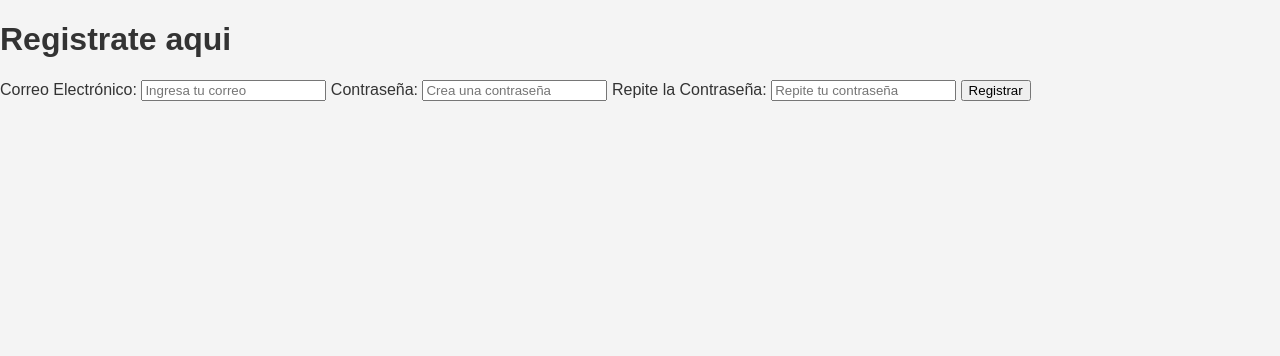
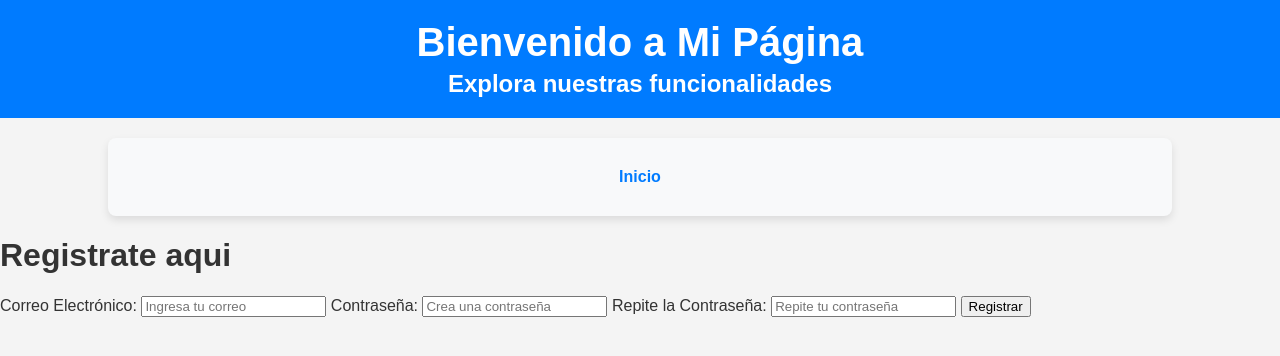
Before and after one commit to PereyraHebe/TSDS2, a plain HTML site: page practicaprogramador2/registrarusuario.html in a window 1280 px wide. Drawn offline with Linux system fonts and the light colour scheme.

Commit message:
mejoras en registrar usuario

```diff
--- a/practicaprogramador2/registrarusuario.html
+++ b/practicaprogramador2/registrarusuario.html
@@ -6,7 +6,26 @@
     <title>Registro de nuevos usuarios</title>
     <link rel="stylesheet" href="estilos.css">
 </head>
+
 <body>
+    <section>
+        <header>
+            <div class="cabecera">
+                <h1>Bienvenido a Mi Página</h1>
+                <h2>Explora nuestras funcionalidades</h2>
+            </div>
+        </header>
+    </section>
+
+    <section class="menu">
+        <nav>
+            <ul>
+                <li><a href="index.html">Inicio</a></li>
+
+            </ul>
+        </nav>
+    </section>
+
     <div class="form-container">
         <h1>Registrate aqui</h1>
         <form >
@@ -22,5 +41,7 @@
             <button type="submit">Registrar</button>
         </form>
     </div>
+
+
 </body>
 </html>
```
Also changed, not shown: practicaprogramador2/index.html (+1 -1 lines).
